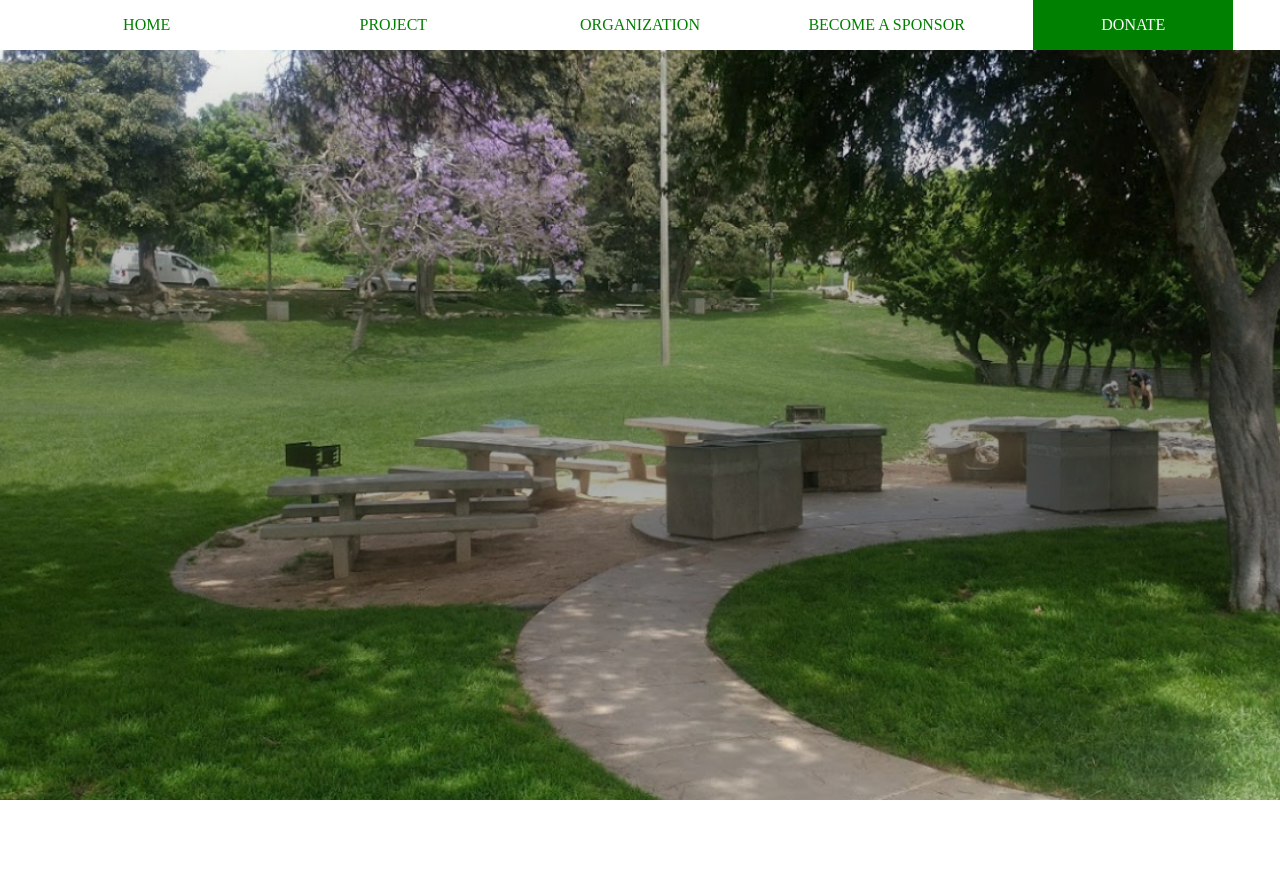
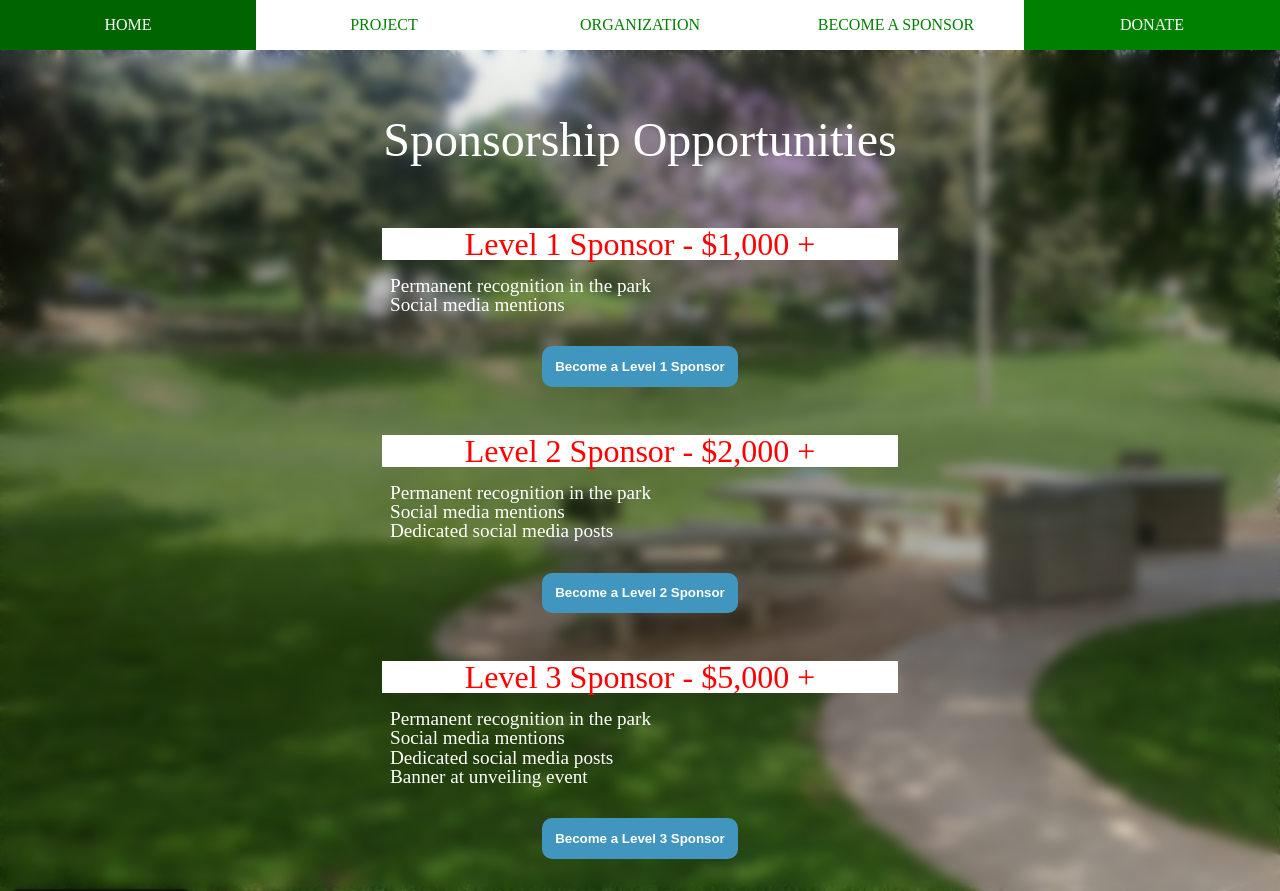
Before and after one commit to leahfern/valley-for-all, a React (Create React App) app: page /sponsorship in a window 1280 px wide. Before the commit the page ends 800 px from the top, so only its background shows below. Built offline with nearby package versions, Linux system fonts and the light colour scheme.

Commit message:
mock-ups for checkout and sponsorship pages

```diff
--- a/package.json
+++ b/package.json
@@ -8,6 +8,7 @@
     "@testing-library/user-event": "^12.8.1",
     "react": "^17.0.1",
     "react-dom": "^17.0.1",
+    "react-paypal-button-v2": "^2.6.3",
     "react-router": "^5.2.0",
     "react-router-dom": "^5.2.0",
     "react-scripts": "4.0.3",
--- a/src/App.js
+++ b/src/App.js
@@ -9,27 +9,26 @@ import Sponsorship from './components/Sponsorship.js';
 import Donate from './components/Donate';
 import styled from 'styled-components';
 import parkImg from './assets/images/valley-park.png';
+import Checkout from './components/Checkout';
 
 const StyledApp = styled.div`
-  .hero {
-    background-image: linear-gradient(rgba(0, 0, 0, 0), rgba(0, 0, 0, .4), rgba(0, 0, 0, 0)), url(${parkImg});
-    background-size: cover;
-    background-position: center center;
-    background-repeat: no-repeat;
-    background-attachment: fixed;
-    display: flex;
-    flex-direction: column;
-    justify-content: center;
-    min-height: 100vh;
-  }
+  background-image: linear-gradient(rgba(0, 0, 0, 0), rgba(0, 0, 0, .4), rgba(0, 0, 0, 0)), url(${parkImg});
+  background-repeat: no-repeat;
+  background-attachment: fixed;
+  background-size: cover;
+  min-height: 100vh;
+  display: flex;
+  align-items: center;
+
 
   .blur {
+    margin-top: 50px;
+    height: 100%;
     backdrop-filter: blur(6px);
     width: 100%;
     display: flex;
     flex-direction: column;
     justify-content: center;
-    max-height: 90vh;
   }
 
 `
@@ -39,7 +38,6 @@ function App() {
   return (
     <StyledApp className="App">
       <Nav />
-      <div className="hero">
         <div className="blur">
           <Switch>
             <Route exact path="/" component={Home} />
@@ -47,9 +45,9 @@ function App() {
             <Route path="/organization" component={Organization} />
             <Route path="/sponsorship" component={Sponsorship}/>
             <Route path="/donate" component={Donate} />
+            <Route path="/checkout" component={Checkout} />
           </Switch>
          </div>
-      </div>
     </StyledApp>
   );
 }
--- /dev/null
+++ b/src/components/Checkout.js
@@ -0,0 +1,61 @@
+import React from 'react'
+import PayPalBtn from './PayPalBtn';
+
+import styled from 'styled-components';
+
+const StyledCheckout = styled.div`
+  color: white;
+  h2 {
+    padding: 1rem 0;
+    font-size: 3rem;
+    text-transform: uppercase;
+    color: white;
+  }
+`;
+
+// paymentHandler = (details, data) => {
+//   /** Here you can call your backend API
+//     endpoint and update the database */
+//   console.log(details, data);
+// }
+
+const paymentHandler = () => console.log("Success!");
+
+export default function Checkout(props) {
+  const {payAmount, donationType} = props;
+
+  return (
+    <StyledCheckout classname="component-container">
+      <h2>
+        CHECKOUT
+      </h2>
+      <form>
+        <label>
+          Name:
+          <input
+            name="name"
+
+          /><br />
+        </label>
+        <label>
+          Email address:
+          <input name="email" /><br />
+        </label>
+        <label>
+          Phone number:
+          <input name="phone" /><br />
+        </label>
+        <p>Donation amount: </p>
+        <p>Donation type: </p>
+      </form>
+
+      <div className="payment-div">
+        <h4>Select a payment type:</h4>
+        <PayPalBtn
+          amount = {payAmount}
+          currency = {'USD'}
+          onSuccess={paymentHandler}/>
+      </div>
+    </StyledCheckout>
+  )
+}
--- a/src/components/Donate.js
+++ b/src/components/Donate.js
@@ -1,9 +1,16 @@
-import React from 'react'
+import React from 'react';
+import styled from 'styled-components';
+
+const StyledDonate = styled.div`
+
+`;
+
+
 
 export default function Donate() {
   return (
-    <div className="component-container">
+    <StyledDonate className="component-container">
 
-    </div>
+    </StyledDonate>
   )
 }
--- a/src/components/Nav.js
+++ b/src/components/Nav.js
@@ -4,30 +4,33 @@ import styled from 'styled-components';
 
 const StyledNav = styled.nav`
   position: fixed;
+  top: 0;
   width: 100%;
   height: 50px;
   line-height: 50px;
   display: flex;
   justify-content: space-evenly;
-  margin: auto;
-  color: red;
   background-color: white;
   z-index: 1;
 
   a {
     height: 100%;
-    width: 200px;
     color: green;
     text-transform: uppercase;
     text-decoration: none;
+    width: 20%;
 
     :last-child {
       color: white;
       background-color: green;
+
+      :hover {
+        background-color: darkgreen;
+      }
     }
 
     :hover {
-      background: green;
+      background: darkgreen;
       color: white;
       transition: .5s;
     }
--- a/src/components/Organization.js
+++ b/src/components/Organization.js
@@ -35,6 +35,10 @@ const StyledOrg = styled.div`
     font-weight: bold;
     border-radius: 10px;
 
+    :hover {
+      transform: scale(1.1);
+      transition: .5s;
+    }
   }
 
   .space {
--- /dev/null
+++ b/src/components/PayPalBtn.js
@@ -0,0 +1,19 @@
+import React from 'react';
+import { PayPalButton } from "react-paypal-button-v2";
+
+class PayPalBtn extends React.Component {
+    render() {
+      const { amount, onSuccess, currency } = this.props;
+        return (
+            <PayPalButton
+              amount={amount}
+              currency={currency}
+              onSuccess={(details, data) => onSuccess(details, data)}
+              options={{
+                clientId: "ATJRB5ykilAeF-zKqT8-650aKbaEjHH6QI3rJbc1H95jYV8Qg5LGnfQTW7-gNUDf_CRPjxsWWjfXvpYB"
+              }}
+          />
+        );
+    }
+}
+export default PayPalBtn;
--- a/src/components/Sponsorship.js
+++ b/src/components/Sponsorship.js
@@ -1,9 +1,85 @@
 import React from 'react'
+import styled from 'styled-components';
+
+const StyledSponsorship = styled.div`
+  color: white;
+  padding-top: 50px;
+
+  h2 {
+    font-size: 3rem;
+    padding: 1rem .5rem 3rem .5rem;
+  }
+
+  h4 {
+    font-size: 2rem;
+    color: red;
+    background: white;
+    width: 500px;
+    margin: 0 auto;
+    padding: 0 .5rem;
+  }
+  ul {
+    text-align: left;
+    width: 500px;
+    margin: 0 auto;
+    padding: 1rem .5rem;
+    font-size: 1.2rem;
+  }
+  .level {
+    padding: 1rem 0;
+  }
+
+  button {
+    background-color: RGB(64, 150, 190);
+    margin: 1rem auto 1rem auto;
+    padding: .8rem;
+    color: white;
+    text-decoration: none;
+    font-weight: bold;
+    border-radius: 10px;
+    border: none;
+
+    :hover {
+      transform: scale(1.1);
+      transition: .5s;
+    }
+  }
+`;
 
 export default function Sponsorship() {
   return (
-    <div className="component-container">
-
-    </div>
+    <StyledSponsorship className="component-container">
+      <h2>Sponsorship Opportunities</h2>
+      <section id="levels">
+      <div className="level">
+          <h4>Level 1 Sponsor - $1,000 +</h4>
+            <ul>
+              <li>Permanent recognition in the park</li>
+              <li>Social media mentions</li>
+            </ul>
+            <button>Become a Level 1 Sponsor</button>
+        </div>
+        <div className="level">
+          <h4>Level 2 Sponsor - $2,000 +</h4>
+            <ul>
+              <li>Permanent recognition in the park</li>
+              <li>Social media mentions</li>
+              <li>Dedicated social media posts</li>
+              <li></li>
+            </ul>
+            <button>Become a Level 2 Sponsor</button>
+        </div>
+        <div className="level">
+          <h4>Level 3 Sponsor - $5,000 +</h4>
+            <ul>
+              <li>Permanent recognition in the park</li>
+              <li>Social media mentions</li>
+              <li>Dedicated social media posts</li>
+              <li>Banner at unveiling event</li>
+            </ul>
+            <button>Become a Level 3 Sponsor</button>
+        </div>
+      </section>
+    </StyledSponsorship>
   )
 }
--- /dev/null
+++ b/src/contexts/DonationContext.js
@@ -0,0 +1,2 @@
+import { createContext } from 'react';
+export const UserContext = createContext();
--- a/src/index.css
+++ b/src/index.css
@@ -4,7 +4,7 @@ body {
     'Ubuntu', 'Cantarell', 'Fira Sans', 'Droid Sans', 'Helvetica Neue',
     sans-serif;
   -webkit-font-smoothing: antialiased;
-  -moz-osx-font-smoothing: grayscale;
+	-moz-osx-font-smoothing: grayscale;
 }
 
 code {
@@ -39,6 +39,7 @@ footer, header, hgroup, menu, nav, section {
 }
 body {
 	line-height: 1;
+	min-height: 100vh;
 }
 ol, ul {
 	list-style: none;
```
Also changed, not shown: 1 other file (tests, documents, lock files or other folders).
